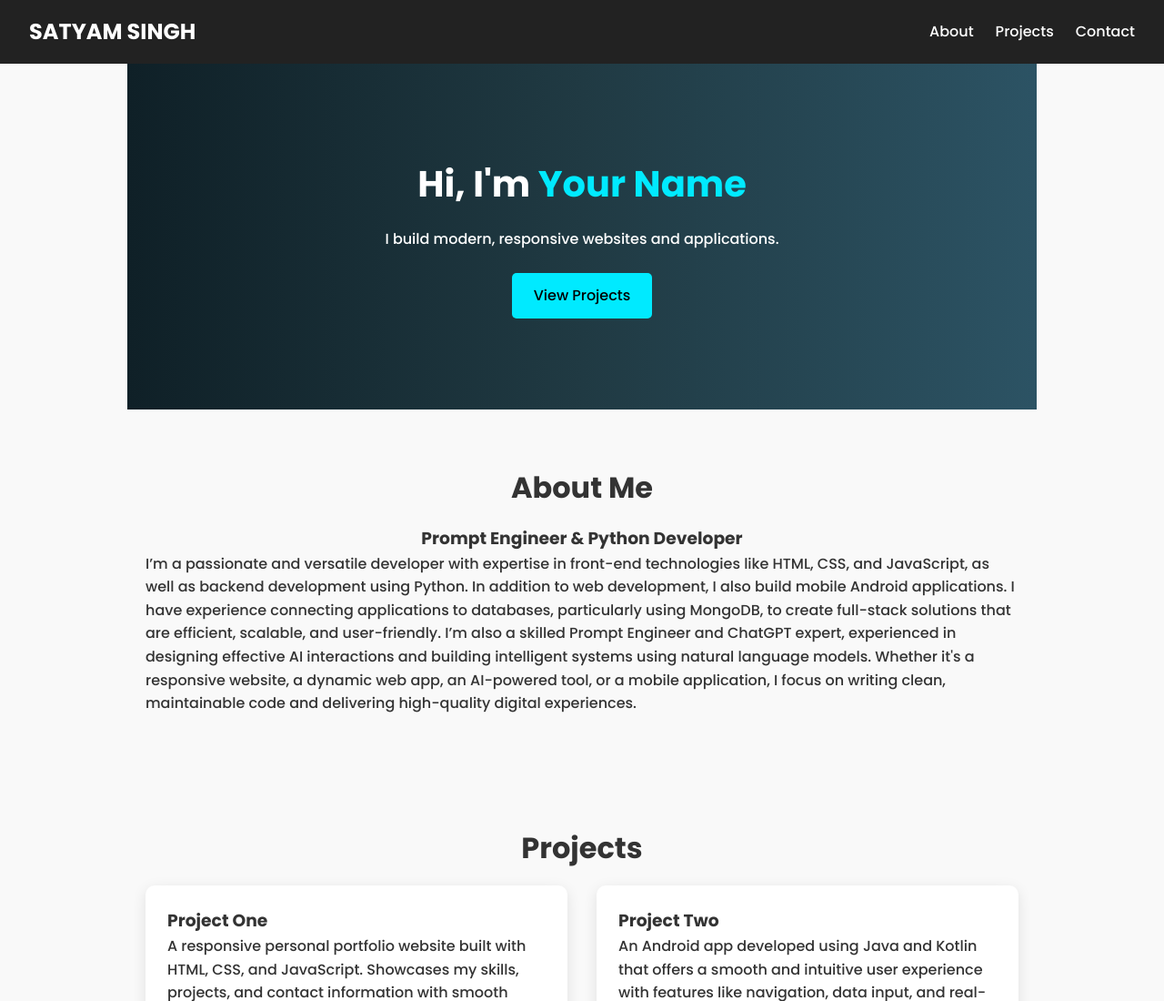
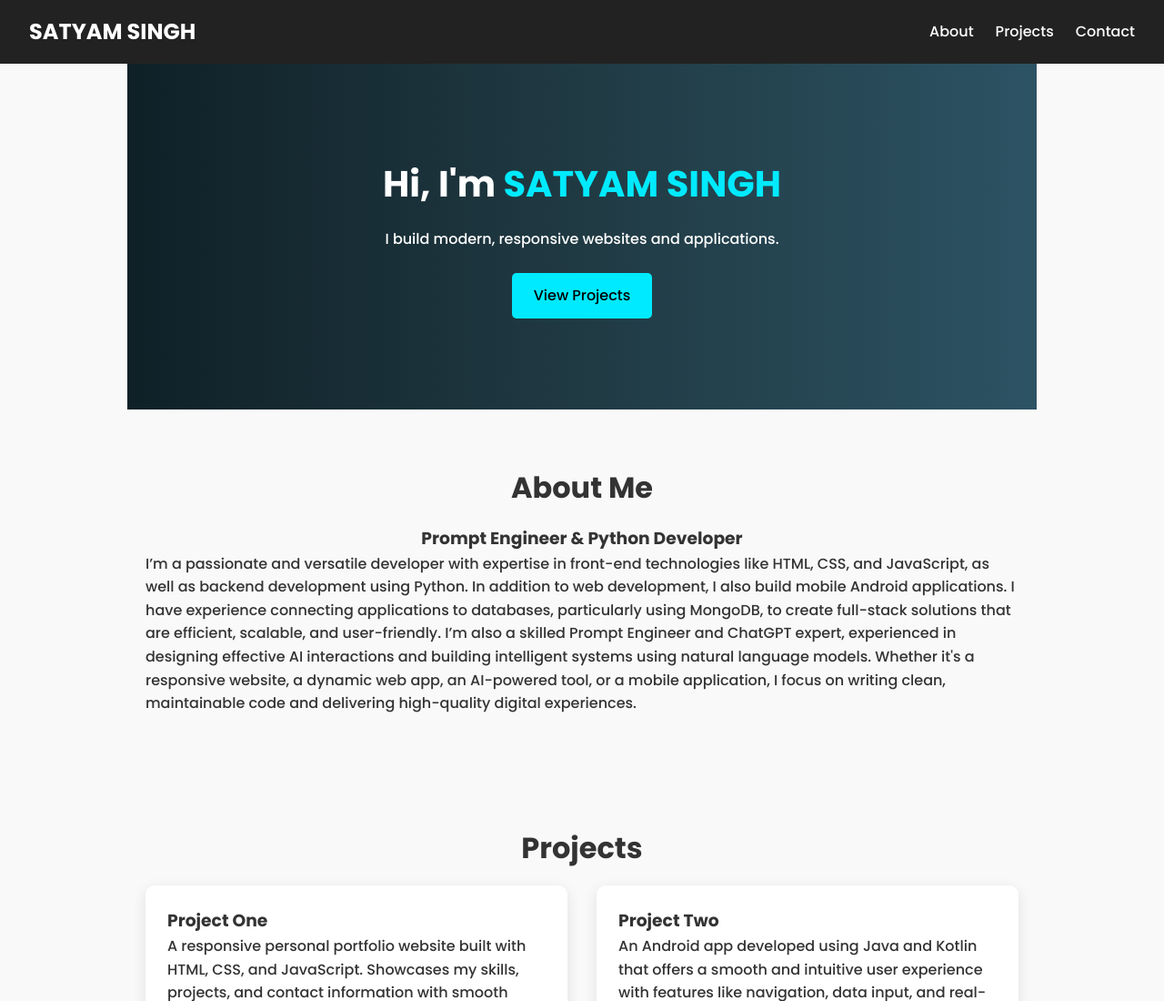
Before and after one commit to satyamsingh3456/portfolio, a plain HTML site: page index.html in a window 1280 px wide. Shown: the top 1100 px of the page at 91% size. Drawn offline with Linux system fonts and the light colour scheme.

Commit message:
Update index.html

```diff
--- a/index.html
+++ b/index.html
@@ -21,7 +21,7 @@
 
   <section id="hero" class="fade-in">
     <div class="hero-content">
-      <h1>Hi, I'm <span class="highlight">Your Name</span></h1>
+      <h1>Hi, I'm <span class="highlight">SATYAM SINGH</span></h1>
       <p>I build modern, responsive websites and applications.</p>
       <a href="#projects" class="btn">View Projects</a>
     </div>
```
